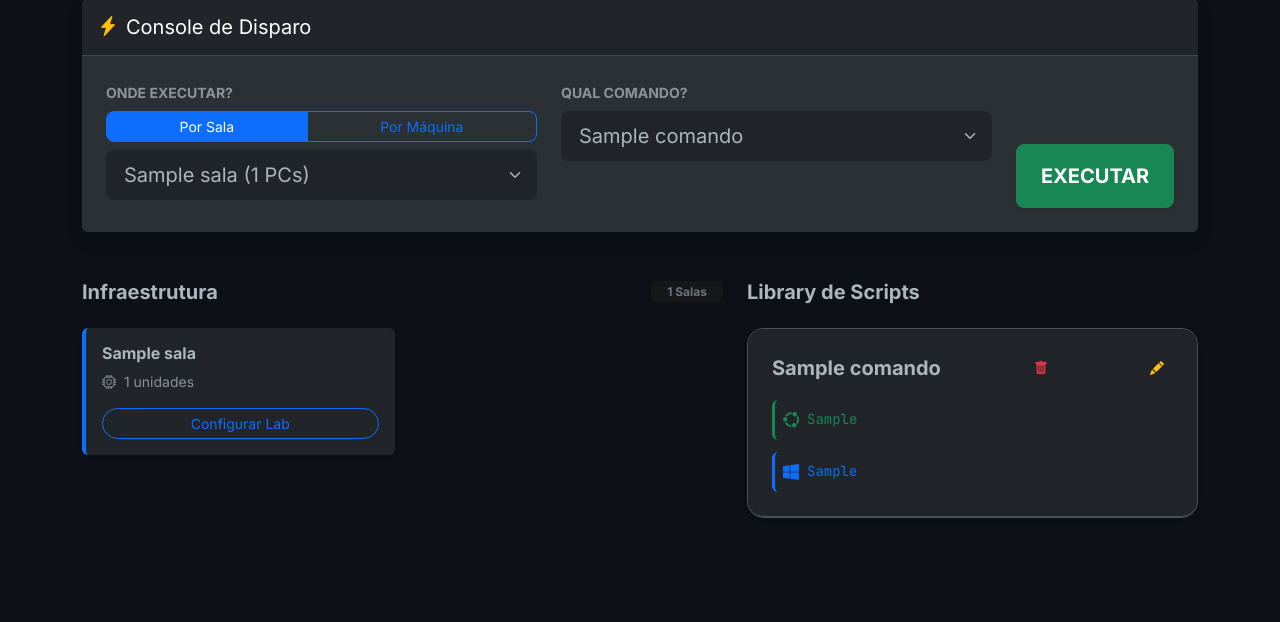
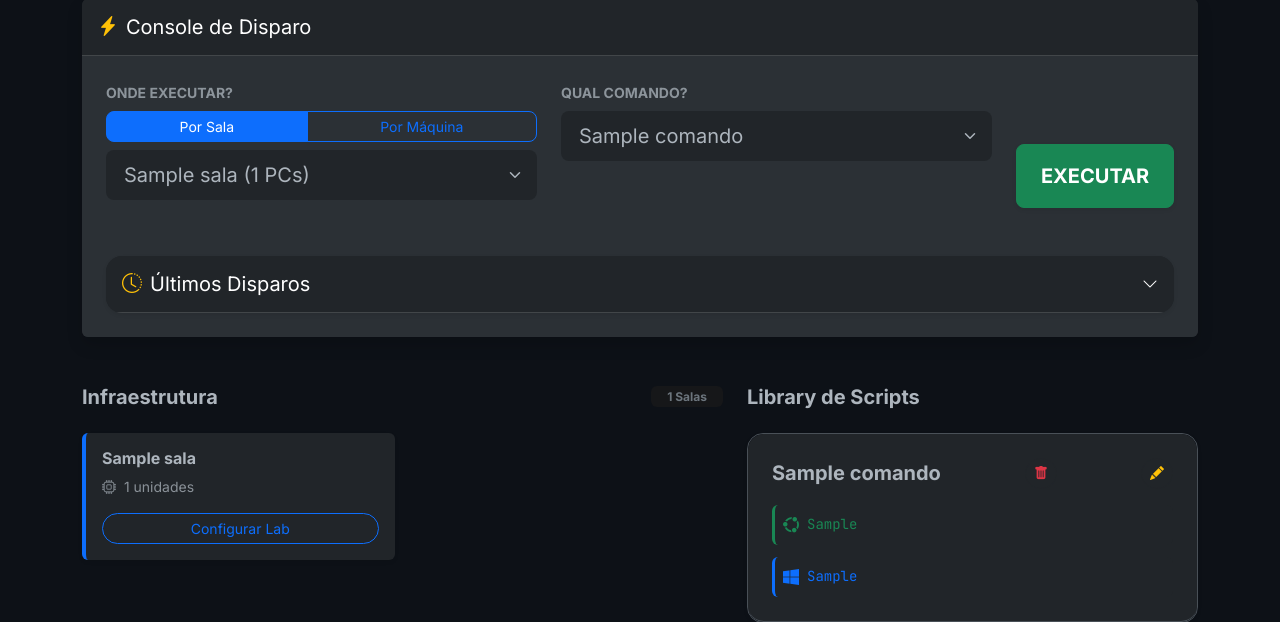
Before and after one commit to ehodiogo/NetCommander, a Django app: page / in a window 1280 px wide. Shown: the part 260-882 px from the top of the page. Run offline with Django 5.2, Linux system fonts and the light colour scheme; tables that the repository leaves empty hold one stand-in row (values such as "Sample post").

Commit message:
feat: relatorio de logs

```diff
--- a/core/views.py
+++ b/core/views.py
@@ -1,6 +1,6 @@
 from .forms import MaquinaForm, SalaForm, ComandoForm
 from django.http import JsonResponse
-from execucoes.models import Execucao, Comando
+from execucoes.models import Execucao, Comando, ResultadoMaquina
 from salas.models import Sala
 from maquinas.models import Maquina
 from core.utils import scan_arp
@@ -8,17 +8,21 @@ from core.executor import executar_linux, executar_windows, detectar_os, executa
 from django.shortcuts import render, redirect, get_object_or_404
 
 def executar_sala(request, sala_id, comando_id):
-
     sala = Sala.objects.get(id=sala_id)
     comando = Comando.objects.get(id=comando_id)
-
     arp_table = scan_arp()
 
-    resultados = executar_em_paralelo(
-        sala.maquinas.all(),
-        comando,
-        arp_table
-    )
+    resultados = executar_em_paralelo(sala.maquinas.all(), comando, arp_table)
+
+    execucao = Execucao.objects.create(comando=comando, sala=sala)
+    for r in resultados:
+        maquina = Maquina.objects.filter(nome=r['maquina']).first()
+        ResultadoMaquina.objects.create(
+            execucao=execucao,
+            maquina=maquina,
+            status=r['status'],
+            output=r.get('output', '')
+        )
 
     return JsonResponse({"resultados": resultados})
 
@@ -62,11 +66,13 @@ def dashboard(request):
     salas = Sala.objects.all()
     comandos = Comando.objects.all()
     maquinas = Maquina.objects.all()
+    execucoes = Execucao.objects.prefetch_related('resultados').order_by('-created_at')[:5]
 
     return render(request, "core/dashboard.html", {
         "salas": salas,
         "comandos": comandos,
-        "maquinas": maquinas
+        "maquinas": maquinas,
+        "execucoes": execucoes,
     })
 
 def editar_maquina(request, maquina_id, sala_id):
@@ -116,17 +122,21 @@ def remover_maquina(request, sala_id, maquina_id):
 
 # Atualização para poder escolher um computador específico ao invés de uma sala inteira
 def executar_maquina(request, maquina_id, comando_id):
-
     maquina = get_object_or_404(Maquina, id=maquina_id)
     comando = Comando.objects.get(id=comando_id)
-
     arp_table = scan_arp()
 
-    resultados = executar_em_paralelo(
-        Maquina.objects.filter(id=maquina.id),
-        comando,
-        arp_table
-    )
+    resultados = executar_em_paralelo(Maquina.objects.filter(id=maquina.id), comando, arp_table)
+
+    # Salva no histórico (sem sala)
+    execucao = Execucao.objects.create(comando=comando, sala=None)
+    for r in resultados:
+        ResultadoMaquina.objects.create(
+            execucao=execucao,
+            maquina=maquina,
+            status=r['status'],
+            output=r.get('output', '')
+        )
 
     return JsonResponse({"resultados": resultados})
 
--- a/execucoes/models.py
+++ b/execucoes/models.py
@@ -18,3 +18,13 @@ class Execucao(models.Model):
 
     def __str__(self):
         return f"{self.comando.nome} em {self.sala.nome} ({self.created_at})"
+
+class ResultadoMaquina(models.Model):
+    execucao = models.ForeignKey(Execucao, on_delete=models.CASCADE, related_name='resultados')
+    maquina = models.ForeignKey('maquinas.Maquina', on_delete=models.CASCADE)
+    status = models.CharField(max_length=20)  # sucesso, erro, offline
+    output = models.TextField(blank=True, null=True)
+    created_at = models.DateTimeField(auto_now_add=True)
+
+    def __str__(self):
+        return f"{self.maquina.nome} - {self.status}"
--- a/templates/core/dashboard.html
+++ b/templates/core/dashboard.html
@@ -104,6 +104,80 @@
                     <button class="btn btn-success btn-lg w-100 fw-bold shadow-sm py-3" onclick="executar()">
                         EXECUTAR
                     </button>
+                </div>
+            </div>
+            <!-- Histórico de Execuções -->
+            <div class="mt-5">
+                <div class="card border-0 shadow-sm rounded-4 overflow-hidden">
+                    <div class="card-header bg-dark py-3 d-flex justify-content-between align-items-center"
+                        data-bs-toggle="collapse" data-bs-target="#historicoCollapse"
+                        style="cursor: pointer;">
+                        <h5 class="card-title mb-0 text-white">
+                            <i class="bi bi-clock-history text-warning me-2"></i>Últimos Disparos
+                        </h5>
+                        <i class="bi bi-chevron-down text-white" id="iconeHistorico"
+                        style="transition: transform 0.3s;"></i>
+                    </div>
+
+                    <div class="collapse" id="historicoCollapse">
+                        <div class="card-body p-0">
+                            {% if execucoes %}
+                                {% for ex in execucoes %}
+                                <div class="border-bottom p-4">
+                                    <!-- Header da execução -->
+                                    <div class="d-flex justify-content-between align-items-center mb-2">
+                                        <div class="d-flex align-items-center gap-3">
+                                            <span class="fw-bold text-body">{{ ex.comando.nome }}</span>
+                                            <span class="text-muted small">
+                                                <i class="bi bi-{% if ex.sala %}building me-1">{{ ex.sala.nome }}{% else %}pc-display me-1">Máquina avulsa{% endif %}</i>
+                                            </span>
+                                        </div>
+                                        <div class="d-flex align-items-center gap-3">
+                                            <!-- Badges de resumo -->
+                                            {% with resultados=ex.resultados.all %}
+                                                {% for r in resultados %}
+                                                    {% if r.status == 'sucesso' %}<span class="badge bg-success">✓</span>
+                                                    {% elif r.status == 'erro' %}<span class="badge bg-danger">✗</span>
+                                                    {% else %}<span class="badge bg-warning text-dark">~</span>
+                                                    {% endif %}
+                                                {% endfor %}
+                                            {% endwith %}
+                                            <span class="text-muted small">
+                                                <i class="bi bi-clock me-1"></i>{{ ex.created_at|date:"d/m/Y H:i" }}
+                                            </span>
+                                        </div>
+                                    </div>
+
+                                    <!-- Detalhes das máquinas -->
+                                    {% for r in ex.resultados.all %}
+                                    <div class="d-flex align-items-center gap-2 mt-2 ps-2 border-start border-2
+                                        {% if r.status == 'sucesso' %}border-success
+                                        {% elif r.status == 'erro' %}border-danger
+                                        {% else %}border-warning{% endif %}">
+                                        <span class="small fw-bold text-body" style="min-width: 120px;">
+                                            {{ r.maquina.nome }}
+                                        </span>
+                                        <span class="badge status-badge
+                                            {% if r.status == 'sucesso' %}bg-success
+                                            {% elif r.status == 'erro' %}bg-danger
+                                            {% else %}bg-warning text-dark{% endif %}">
+                                            {{ r.status }}
+                                        </span>
+                                        <code class="small text-muted text-truncate" style="max-width: 400px;">
+                                            {{ r.output|default:"Sem output." }}
+                                        </code>
+                                    </div>
+                                    {% endfor %}
+                                </div>
+                                {% endfor %}
+                            {% else %}
+                                <div class="text-center py-5 text-muted">
+                                    <i class="bi bi-inbox fs-1 d-block mb-2"></i>
+                                    Nenhum disparo registrado ainda.
+                                </div>
+                            {% endif %}
+                        </div>
+                    </div>
                 </div>
             </div>
         </div>
@@ -305,5 +379,12 @@ function executar() {
             });
         });
 }
+
+document.getElementById('historicoCollapse').addEventListener('show.bs.collapse', () => {
+    document.getElementById('iconeHistorico').style.transform = 'rotate(180deg)';
+});
+document.getElementById('historicoCollapse').addEventListener('hide.bs.collapse', () => {
+    document.getElementById('iconeHistorico').style.transform = 'rotate(0deg)';
+});
 </script>
 {% endblock %}
```
Also changed, not shown: execucoes/migrations/0004_resultadomaquina.py (added).
